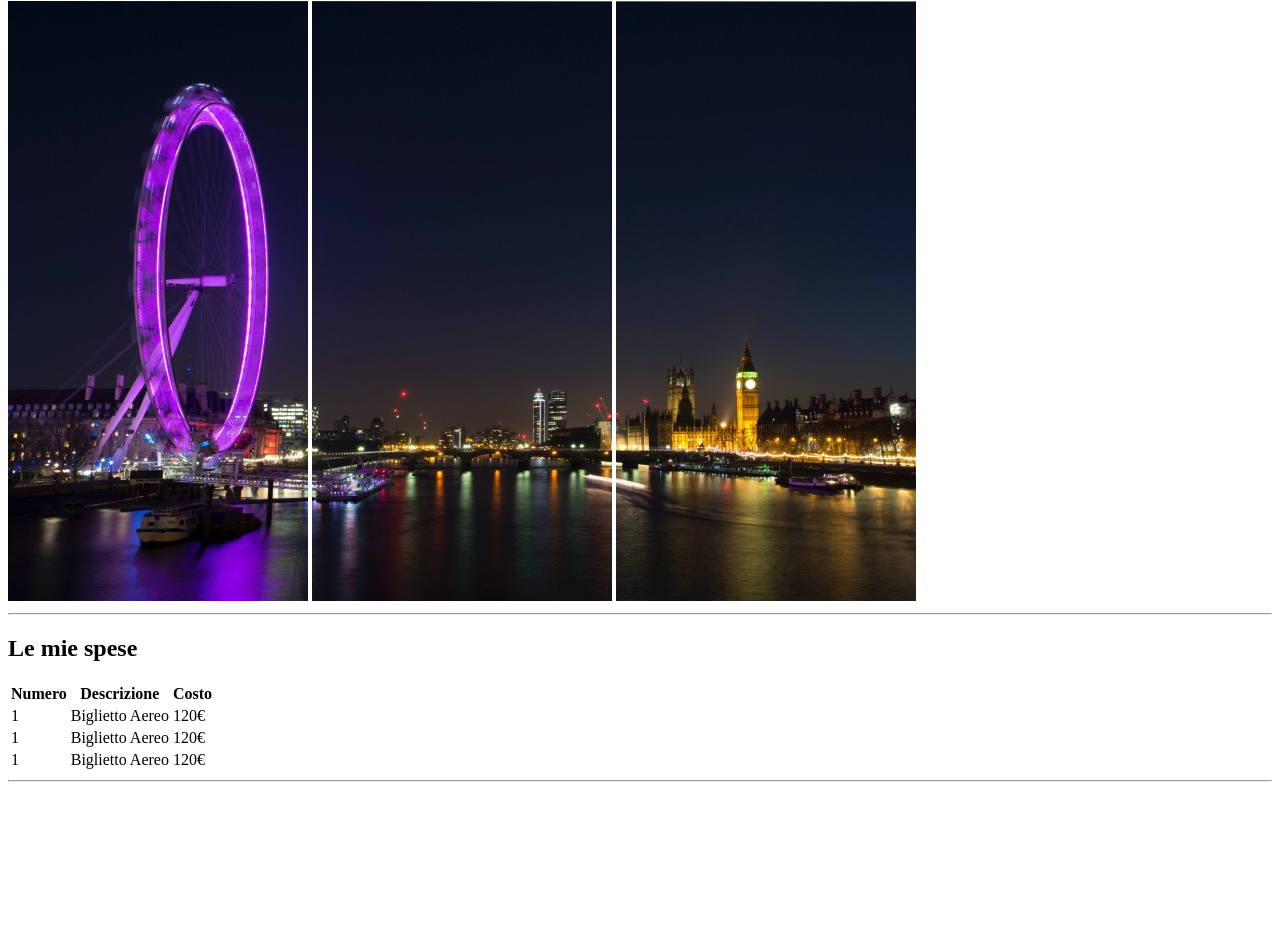
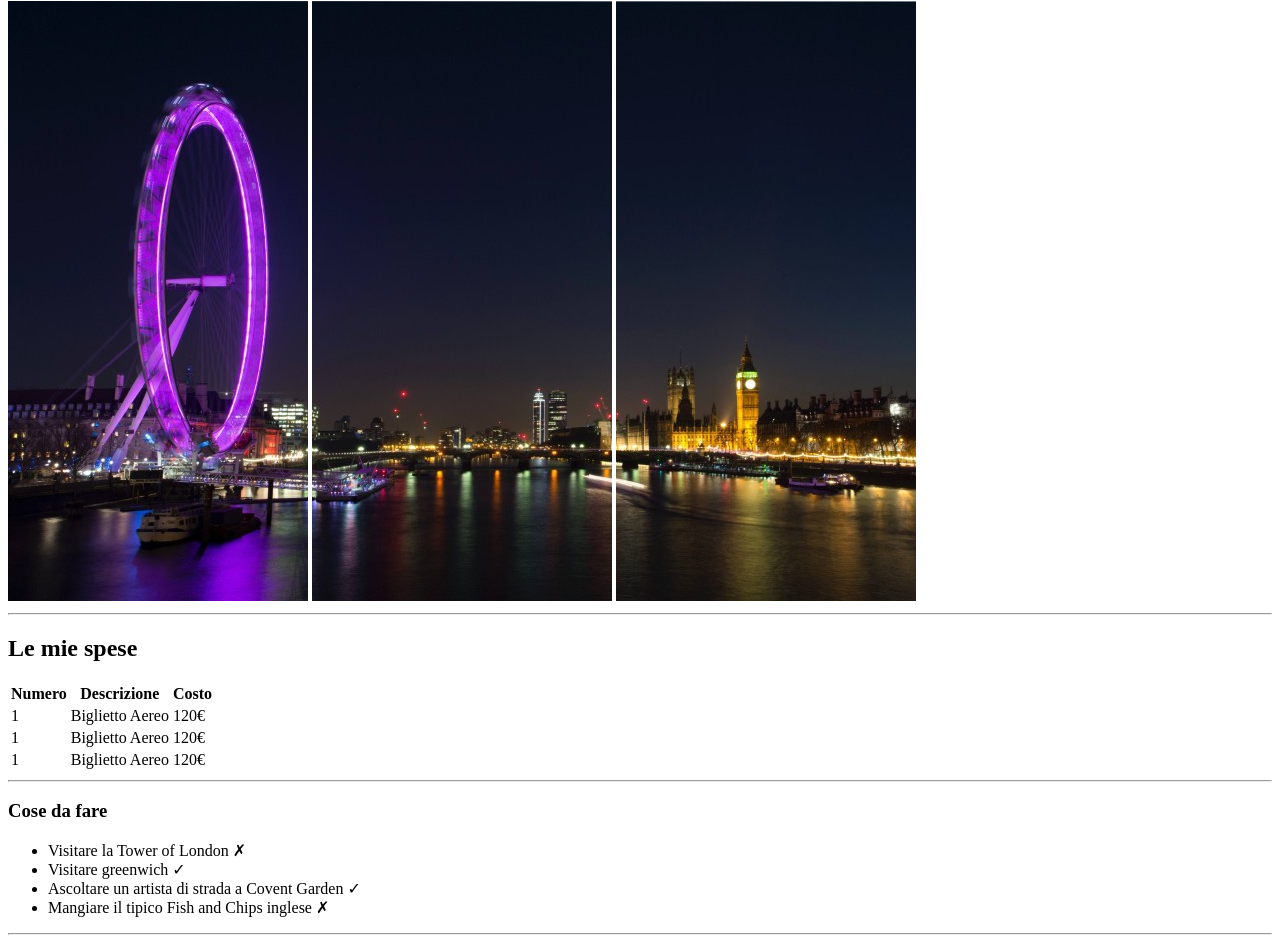
Before and after one commit to KejdiKishta/html-london-trip, a plain HTML site: page index.html in a window 1280 px wide. Shown: the part 79-1022 px from the top of the page. Before the commit the page ends 869 px from the top, so only its background shows below. Drawn offline with Linux system fonts and the light colour scheme.

Commit message:
add: things to do

```diff
--- a/index.html
+++ b/index.html
@@ -55,6 +55,20 @@
 
         <hr>
 
+        <!-- things to do -->
+        <div>
+            <h3>Cose da fare</h3>
+            <!-- unordered list -->
+            <ul>
+                <li>Visitare la Tower of London &cross;</li>
+                <li>Visitare greenwich &check;</li>
+                <li>Ascoltare un artista di strada a Covent Garden &check;</li>
+                <li>Mangiare il tipico Fish and Chips inglese &cross;</li>
+            </ul>
+        </div>
+
+        <hr>
+
     </main>
     <!-- /main -->
 </body>
```
